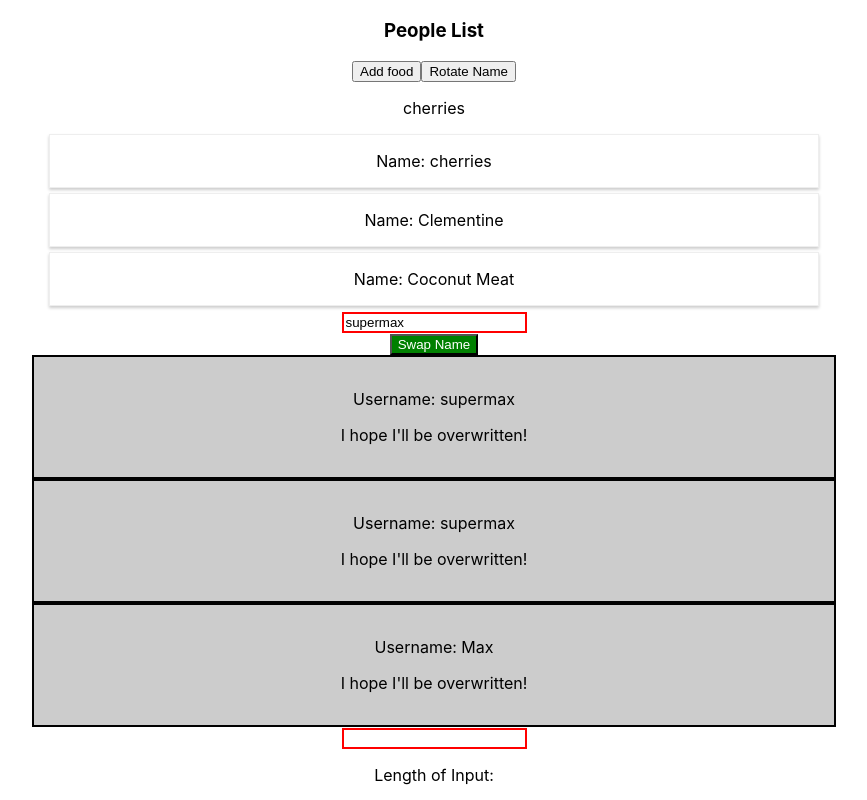
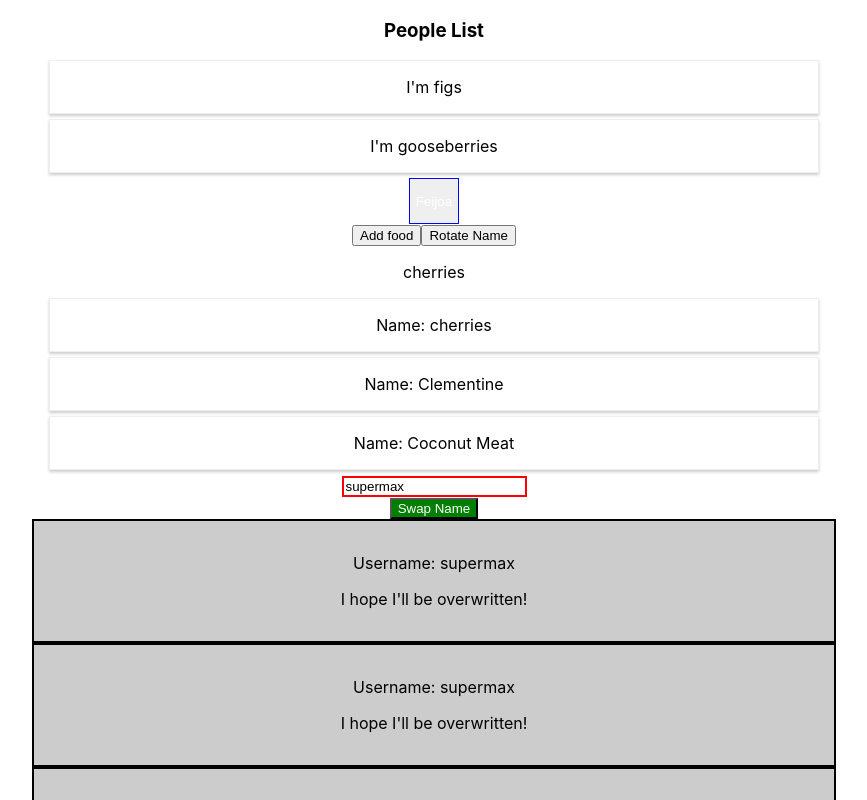
Before and after one commit to darrenzhang2000/base-syntax, a React (Create React App) app: page / in a window 1280 px wide. Shown: the top 800 px of the page, without its empty margins (206-1073 px from the left). Built offline with nearby package versions, Linux system fonts and the light colour scheme.

Commit message:
added styled components

```diff
--- a/package.json
+++ b/package.json
@@ -6,9 +6,11 @@
     "@testing-library/jest-dom": "^4.2.4",
     "@testing-library/react": "^9.5.0",
     "@testing-library/user-event": "^7.2.1",
+    "radium": "^0.26.0",
     "react": "^16.13.0",
     "react-dom": "^16.13.0",
-    "react-scripts": "3.4.0"
+    "react-scripts": "3.4.0",
+    "styled-components": "^5.0.1"
   },
   "scripts": {
     "start": "react-scripts start",
--- a/src/App.css
+++ b/src/App.css
@@ -1,10 +1,18 @@
 .App {
-  text-align: center;
+    text-align: center;
 }
 
-.person{
-  border: 1px solid #eee;
-  width: 60%;
-  margin: 5px auto;
-  box-shadow: 0 2px 3px #ccc
+.person {
+    border: 1px solid #eee;
+    width: 60%;
+    margin: 5px auto;
+    box-shadow: 0 2px 3px #ccc;
 }
+
+.red {
+    color: red;
+}
+
+.bold {
+    font-weight: bold;
+}
--- a/src/App.js
+++ b/src/App.js
@@ -5,6 +5,8 @@ import UserInput from "./UserInput/UserInput"
 import UserOutput from "./UserOutput/UserOutput"
 import Validation from "./Validation/Validation"
 import Char from "./Char/Char"
+import Person from "./Person/Person"
+import styled from "styled-components"
 
 class App extends Component {
     state = {
@@ -62,33 +64,68 @@ class App extends Component {
         this.setState({ inputValue: event.target.value })
     }
 
-    onCharClick = (index) => {
+    onCharClick = index => {
         const text = this.state.inputValue.split("")
         text.splice(index, 1)
         const updatedText = text.join("")
-        this.setState({inputValue: updatedText})
+        this.setState({ inputValue: updatedText })
     }
 
     render() {
         let charList = this.state.inputValue
             .split("")
             .map((c, index) => (
-                <Char item={c} clicked={() => this.onCharClick(index)} key={index} />
+                <Char
+                    item={c}
+                    clicked={() => this.onCharClick(index)}
+                    key={index}
+                />
             ))
 
-
-        let style =  { textAlign: "center", backgroundColor:'green', color:'white' }
+        let style = {
+            textAlign: "center",
+            backgroundColor: "green",
+            color: "white",
+            ":hover": { backgroundColor: "lightgreen", color: "black" }
+        }
+        let StyledButton = styled.button`
+            text-align: center;
+            background-color: $(props => props.alt ? 'red' : 'green');
+            color: white;
+            border: 1px solid blue;
+            &:hover: {
+                background-color: "lightgreen";
+                color: black;
+            }
+        `
 
         let person = this.state.displayUsers ? (
-            <div style={{textAlign: "center"}}>
+            <div style={{ textAlign: "center" }}>
                 <UserOutput userName={this.state.username} />
                 <UserOutput userName={this.state.username} />
                 <UserOutput userName="Max" />{" "}
             </div>
-        ) : style.backgroundColor = 'red'
+        ) : (
+            (style.backgroundColor = "red")
+        )
+        style[":hover"] = {
+            backgroundColor: "pink",
+            color: "black"
+        }
+
+        let classes = []
+        if (this.state.persons.length > 4) classes.push("red")
+        if (this.state.persons.length > 5) classes.push("bold")
         return (
             <div className="App">
                 <h3>People List</h3>
+                <Person name="figs" />
+                <Person name="gooseberries" />
+
+                <StyledButton alt={this.state.displayUsers}>
+                    <p className={classes.join(" ")}>Feijoa</p>
+                </StyledButton>
+                <br />
                 <button onClick={this.addFood}>Add food</button>
                 <button onClick={this.rotateName}>Rotate Name</button>
                 <p>{this.state.persons[0].name}</p>
@@ -103,7 +140,9 @@ class App extends Component {
                 />
                 <br />
                 {/* {display} */}
-                <button onClick={this.handleOnClick} style={style}>Swap Name</button>
+                <button onClick={this.handleOnClick} style={style}>
+                    Swap Name
+                </button>
 
                 {person}
                 <UserInput changed={this.inputChange} />
--- /dev/null
+++ b/src/Person/Person.css
@@ -0,0 +1,8 @@
+.Person {
+    width: 60%;
+    padding: 16px;
+    margin: 2px auto;
+    border: 2px solid rgb(202, 192, 192);
+    text-align: center;
+    box-shadow: 0 2px 3px #ccc;
+}
--- /dev/null
+++ b/src/Person/Person.js
@@ -0,0 +1,22 @@
+import React from 'react'
+// import './Person.css'
+import styled from 'styled-components'
+const StyledDiv = styled.div`
+    border: 1px solid #eee;
+    width: 60%;
+    margin: 5px auto;
+    box-shadow: 0 2px 3px #ccc;
+    '@media (min-width: 500px)':{
+        width:'450px'
+    }
+`
+
+const Person = ( props)=>{
+    return (
+        <StyledDiv>
+            <p onClick={props.click}>I'm {props.name}</p>
+        </StyledDiv>
+    )
+}
+
+export default Person
```
Also changed, not shown: 1 other file (tests, documents, lock files or other folders).
